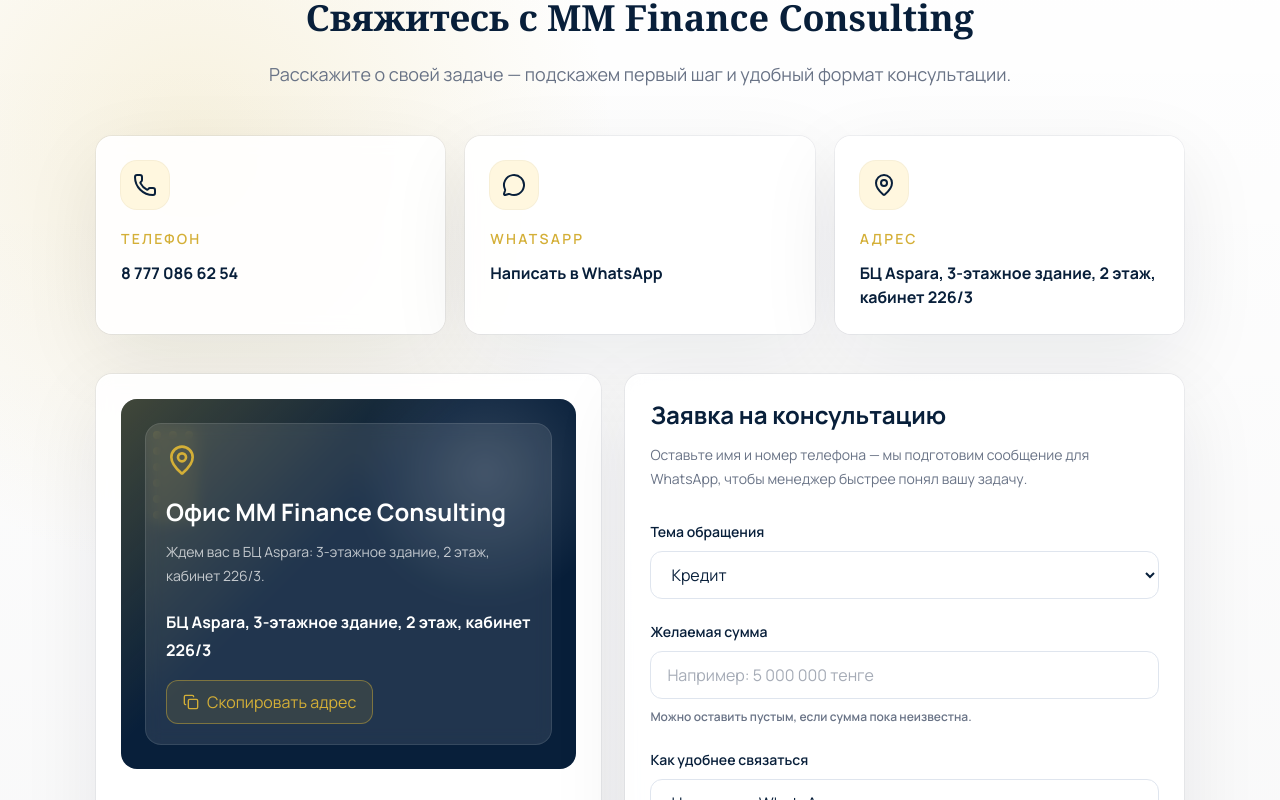
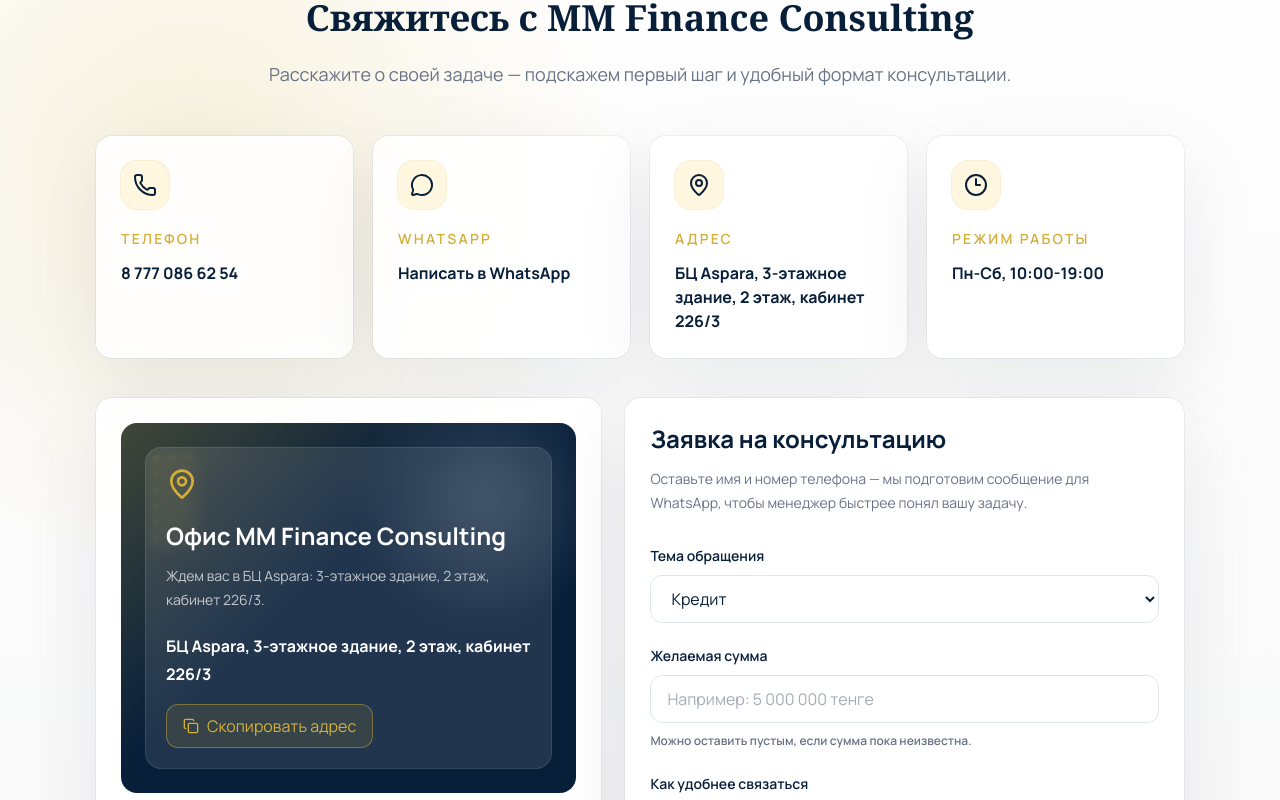
Before and after one commit to talgat-code/mmfinance-prac-, a React (Vite) app: page / in a window 1280 px wide. Shown: the part 9360-10160 px from the top of the page. Built offline with nearby package versions, Linux system fonts and the light colour scheme.

Commit message:
Add company work hours

```diff
--- a/src/components/layout/Footer.tsx
+++ b/src/components/layout/Footer.tsx
@@ -1,5 +1,5 @@
 import type { LucideIcon } from 'lucide-react'
-import { MapPin, MessageCircle, MessagesSquare, Phone } from 'lucide-react'
+import { Clock3, MapPin, MessageCircle, MessagesSquare, Phone } from 'lucide-react'
 import { useTranslation } from 'react-i18next'
 import { Link } from 'react-router-dom'
 
@@ -28,6 +28,7 @@ export function Footer() {
       href: `tel:${phoneHref}`,
     },
     { icon: MapPin, text: t('contacts.address') },
+    { icon: Clock3, text: t('contacts.workHours') },
   ]
 
   return (
--- a/src/components/sections/Contacts.tsx
+++ b/src/components/sections/Contacts.tsx
@@ -1,7 +1,15 @@
 import type { ChangeEvent, FocusEvent, FormEvent } from 'react'
 import { useEffect, useState } from 'react'
 import type { LucideIcon } from 'lucide-react'
-import { CheckCircle2, Copy, MapPin, MessageCircle, Phone, Send } from 'lucide-react'
+import {
+  CheckCircle2,
+  Clock3,
+  Copy,
+  MapPin,
+  MessageCircle,
+  Phone,
+  Send,
+} from 'lucide-react'
 import { useTranslation } from 'react-i18next'
 import { Card } from '../ui/Card'
 import { SectionHeading } from '../ui/SectionHeading'
@@ -65,6 +73,7 @@ export function Contacts() {
   const phoneHref = t('contacts.phoneHref')
   const whatsappHref = t('contacts.whatsappHref')
   const address = t('contacts.address')
+  const workHours = t('contacts.workHours')
   const [formValues, setFormValues] = useState<ContactFormValues>(initialFormValues)
   const [touched, setTouched] = useState<ContactFormTouched>(initialTouched)
   const [isAddressCopiedVisible, setIsAddressCopiedVisible] = useState(false)
@@ -141,6 +150,11 @@ export function Contacts() {
       title: t('contacts.cards.address'),
       label: address,
     },
+    {
+      icon: Clock3,
+      title: t('contacts.cards.hours'),
+      label: workHours,
+    },
   ]
 
   const handleChange = (event: ChangeEvent<HTMLInputElement | HTMLSelectElement>) => {
@@ -211,7 +225,7 @@ export function Contacts() {
           />
         </SectionReveal>
 
-        <div className="mt-12 grid gap-5 md:grid-cols-3">
+        <div className="mt-12 grid gap-5 sm:grid-cols-2 lg:grid-cols-4">
           {contacts.map(({ ariaLabel, external, href, icon: Icon, label, title }) => {
             const content = (
               <Card className="h-full" hover>
--- a/src/locales/kk.json
+++ b/src/locales/kk.json
@@ -453,10 +453,12 @@
     "callLabel": "MM Finance Consulting-ке қоңырау шалу",
     "whatsappAriaLabel": "MM Finance Consulting WhatsApp чатын ашу",
     "address": "Aspara БЦ, 3 қабатты ғимарат, 2 қабат, 226/3 кабинет",
+    "workHours": "Дс-Сб, 10:00-19:00",
     "cards": {
       "phone": "Телефон",
       "whatsapp": "WhatsApp",
-      "address": "Мекенжай"
+      "address": "Мекенжай",
+      "hours": "Жұмыс уақыты"
     },
     "form": {
       "title": "Кеңес алуға өтінім",
--- a/src/locales/ru.json
+++ b/src/locales/ru.json
@@ -453,10 +453,12 @@
     "callLabel": "Позвонить в MM Finance Consulting",
     "whatsappAriaLabel": "Открыть чат WhatsApp с MM Finance Consulting",
     "address": "БЦ Aspara, 3-этажное здание, 2 этаж, кабинет 226/3",
+    "workHours": "Пн-Сб, 10:00-19:00",
     "cards": {
       "phone": "Телефон",
       "whatsapp": "WhatsApp",
-      "address": "Адрес"
+      "address": "Адрес",
+      "hours": "Режим работы"
     },
     "form": {
       "title": "Заявка на консультацию",
```
